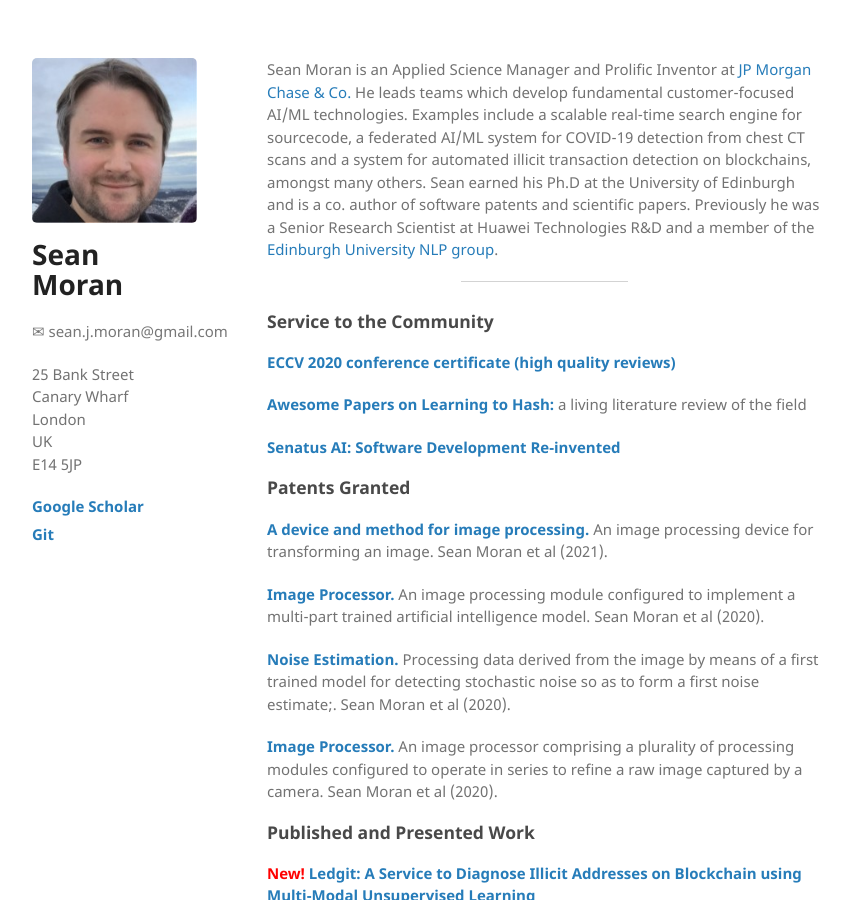
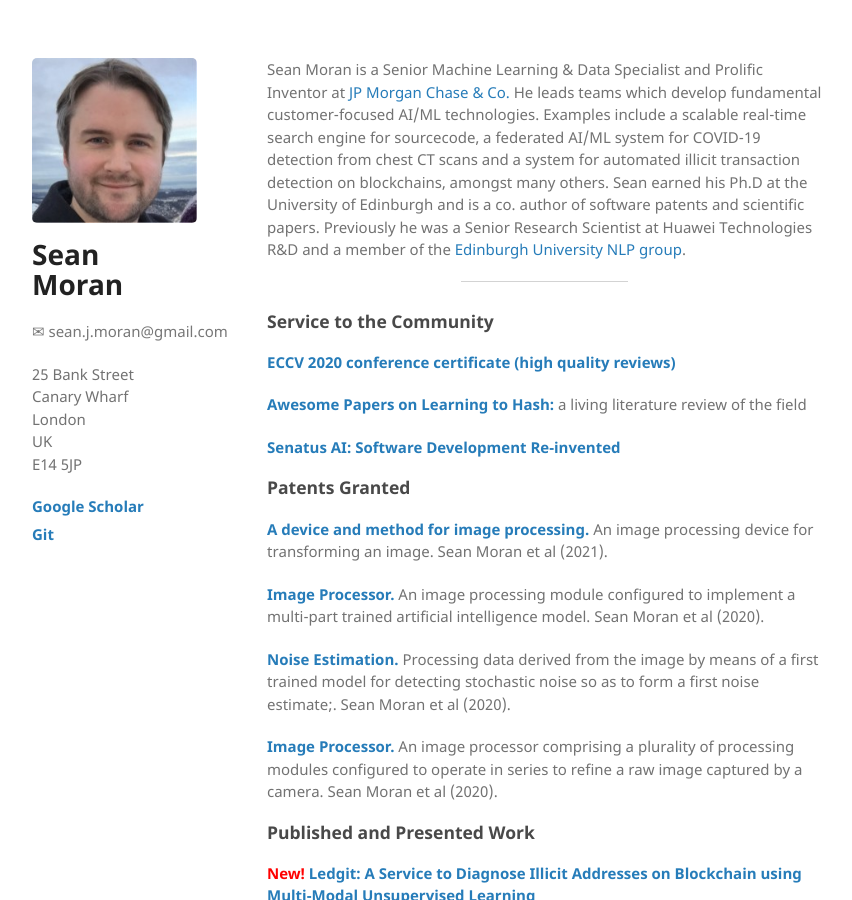
Before and after one commit to sjmoran/sjmoran.github.io, a Jekyll site: the page built from index.html, in a window 1280 px wide and 900 px high. Shown: the whole window, without its empty margins (26-878 px from the left). Built offline with Jekyll 4.4.1, drawn with Linux system fonts in a browser that asks for light colours.

Commit message:
Update index.html

```diff
--- a/index.html
+++ b/index.html
@@ -2,7 +2,7 @@
 layout: default
 ---
 
-<p>Sean Moran is an Applied Science Manager and Prolific Inventor at <a target="_blank" href="https://www.jpmorganchase.com/">JP Morgan Chase & Co.</a> He leads teams which develop fundamental customer-focused AI/ML technologies. Examples include a scalable real-time search engine for sourcecode, a federated AI/ML system for COVID-19 detection from chest CT scans and a system for automated illicit transaction detection on blockchains, amongst many others. Sean earned his Ph.D at the University of Edinburgh and is a co. author of software patents and scientific papers.
+<p>Sean Moran is a Senior Machine Learning & Data Specialist and Prolific Inventor at <a target="_blank" href="https://www.jpmorganchase.com/">JP Morgan Chase & Co.</a> He leads teams which develop fundamental customer-focused AI/ML technologies. Examples include a scalable real-time search engine for sourcecode, a federated AI/ML system for COVID-19 detection from chest CT scans and a system for automated illicit transaction detection on blockchains, amongst many others. Sean earned his Ph.D at the University of Edinburgh and is a co. author of software patents and scientific papers.
 Previously he was a Senior Research Scientist at Huawei Technologies R&D and a member of the <a target="_blank" href="https://edinburghnlp.inf.ed.ac.uk/">Edinburgh University NLP group</a>.</p>
 
 <hr />
```
